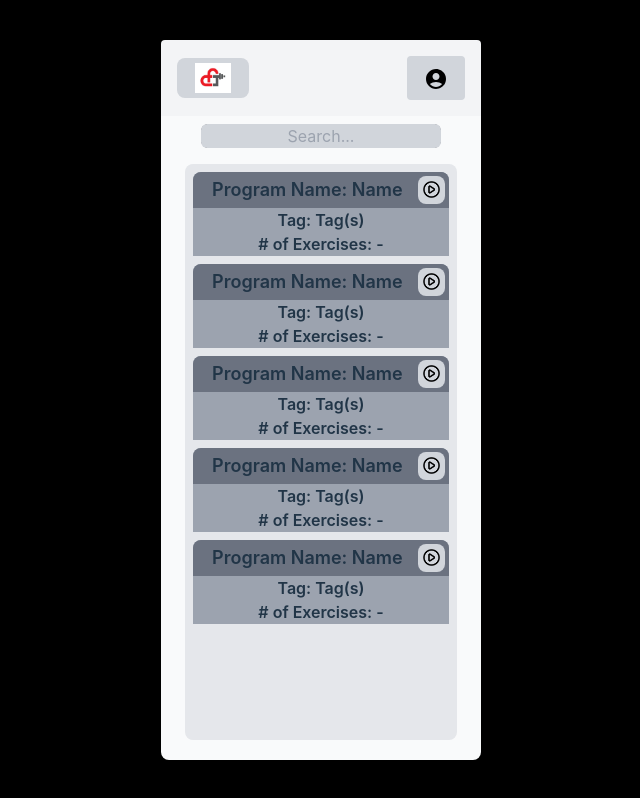
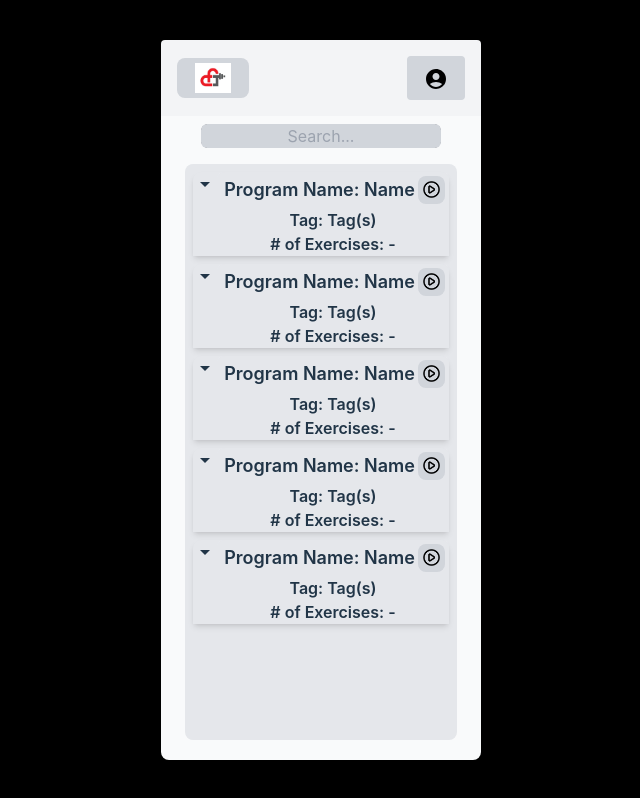
Before and after one commit to JoshuaW13/ConceptFitness, a React (Vite) app in the folder conceptFitness/: page /programs in a window 1280 px wide. Shown: the whole page, without its empty margins (319-959 px from the left). Built offline with nearby package versions, Linux system fonts and the light colour scheme.

Commit message:
Added drop down arrow for DropDown component
Styling is a bit restricted if we also want to allow custom header components

```diff
--- a/conceptFitness/src/components/DropDown.jsx
+++ b/conceptFitness/src/components/DropDown.jsx
@@ -1,5 +1,6 @@
 import React, { useState } from 'react';
 import '../App.css';
+import DropDownArrow from "@mui/icons-material/ArrowDropDown";
 
 function DropDown({ InitialComponent: InitialComponentProp, HiddenComponents }) {
     const [isContentVisible, setIsContentVisible] = useState(false);
@@ -8,23 +9,33 @@ function DropDown({ InitialComponent: InitialComponentProp, HiddenComponents })
         setIsContentVisible(!isContentVisible);
     };
 
-    const InitialComponent = () => (
-        <InitialComponentProp onClick={handleInitialClick} />
-    );
+    const InitialComponent = InitialComponentProp;
 
     const hiddenComponentsArray = Array.isArray(HiddenComponents) ? HiddenComponents : [HiddenComponents];
 
     return (
         <div className="w-full flex flex-col items-center">
-            {/* Initial Component with margin between dropdown items */}
+            <div className="flex bg-gray-200 w-full rounded-t-lg shadow-md" onClick={handleInitialClick}>
+                {/* Render InitialComponent */}
+                <DropDownArrow
+                    className=" cursor-pointer"
+                    sx={{
+                        transition: 'transform 0.3s ease',
+                        transform: isContentVisible ? 'rotate(-90deg)' : 'rotate(0deg)', // Rotate when content is visible
+                    }}
+                />
                 <InitialComponent />
-            {/* Hidden content with smooth transition */}
+
+                {/* Position the DropDownArrow absolutely to overlap */}
+
+            </div>
+
             {isContentVisible && (
                 <div
                     className={`flex flex-col gap-4 bg-white w-full p-2 rounded-b-lg shadow-md transition-all duration-300 ease-in-out transform ${hiddenComponentsArray.length === 1 ? 'overflow-clip' : 'overflow-y-auto'}`}
                     style={{
                         opacity: isContentVisible ? 1 : 0,
-                        transform: isContentVisible ? 'translateY(0)' : 'translateY(-10px)',  // Smooth fade-in and translate effect
+                        transform: isContentVisible ? 'translateY(0)' : 'translateY(-10px)',
                     }}
                 >
                     {hiddenComponentsArray.map((Component, index) => (
--- a/conceptFitness/src/components/ExerciseDataHeader.jsx
+++ b/conceptFitness/src/components/ExerciseDataHeader.jsx
@@ -8,7 +8,7 @@ function ExerciseDataHeader({ onClick }) {
   const [isPopupVisible, setIsPopupVisible] = useState(false);
 
   return (
-    <div className="p-4 bg-gray-200 w-full rounded-t-lg shadow-md flex justify-between items-center relative cursor-pointer transition-transform hover:scale-105 transform">
+    <div className="p-4 flex bg-gray-200 w-full justify-between items-center relative">
       <div className="flex items-start flex-col justify-between gap-1" onClick={onClick}>
         <p className="text-lg text-gray-800 font-semibold">Exercise: Insert Name Here</p>
         <p className="text-sm text-gray-600">Tags: #</p>
--- a/conceptFitness/src/components/ExerciseInfoHeader.jsx
+++ b/conceptFitness/src/components/ExerciseInfoHeader.jsx
@@ -9,7 +9,7 @@ function ExerciseInfoHeader({onClick}) {
 const [isPopupVisible, setIsPopupVisible] = useState(false);
   return (
     <div className='w-full'>
-      <div className='flex p-1 bg-gray-500 w-full rounded-t-lg font-semibold'>
+      <div className='flex p-1 bg-gray-200 w-full rounded-t-lg font-semibold'>
         <div className="flex flex-col rounded-lg w-[92%]" onClick={onClick}>
             <p className='flex text-lg rounded-t-lg justify-center'>Exercise Name</p>
             <p className='flex pt-1 justify-center'>Equipment: Machine Name</p>
@@ -31,7 +31,7 @@ const [isPopupVisible, setIsPopupVisible] = useState(false);
           )}
         </div>
       </div>
-      <p className='text-black bg-gray-300 rounded-b-lg'>Target Muscle: Muscle Name</p>
+      <p className='text-black rounded-b-lg'>Target Muscle: Muscle Name</p>
     </div>
   )
 }
--- a/conceptFitness/src/components/ProgramLog.jsx
+++ b/conceptFitness/src/components/ProgramLog.jsx
@@ -11,8 +11,8 @@ function ProgramLog({onClick}) {
   }
 
   return (
-    <div className='bg-gray-400 w-full rounded-t-lg font-semibold' onClick={onClick}>
-        <div className='flex bg-gray-500 rounded-t-lg w-full p-1'>
+    <div className='bg-gray-200 w-full rounded-t-lg font-semibold' onClick={onClick}>
+        <div className='flex bg-gray-200 rounded-t-lg w-full p-1'>
           <p className='flex text-lg w-[92%] justify-center'>Program Name: Name</p>
           <button className='flex w-7 h-7  bg-gray-300' onClick={navigateSession} >
             <img src={StartIcon} alt="" className="p-1" />
--- a/conceptFitness/src/components/SessionLog.jsx
+++ b/conceptFitness/src/components/SessionLog.jsx
@@ -4,10 +4,10 @@ import '../App.css';
 function SessionLog({ onClick }) {
   return (
     <div
-      className="bg-gray-200 w-full rounded-t-lg font-semibold cursor-pointer shadow-md transition-transform hover:scale-105 transform"
+      className="bg-gray-200 w-full rounded-t-lg font-semibold"
       onClick={onClick}
     >
-      <p className="text-sm text-gray-800 bg-gray-300 p-3 rounded-t-lg">
+      <p className="text-sm text-gray-800 p-3 rounded-t-lg">
         Program Name: Insert Name Here
       </p>
       <p className="text-xs text-gray-600 px-3 py-2">Date: Random Date</p>
```
